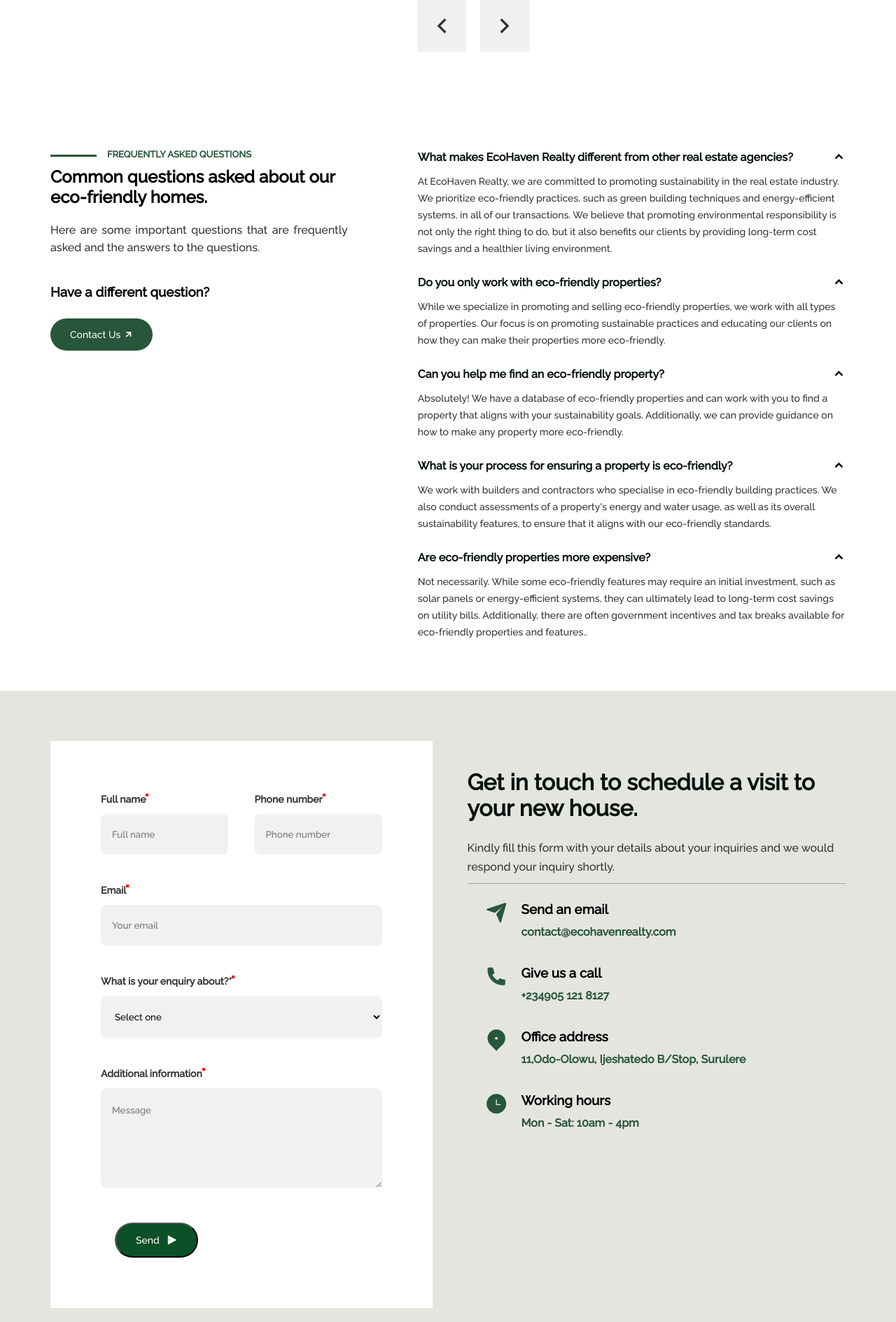
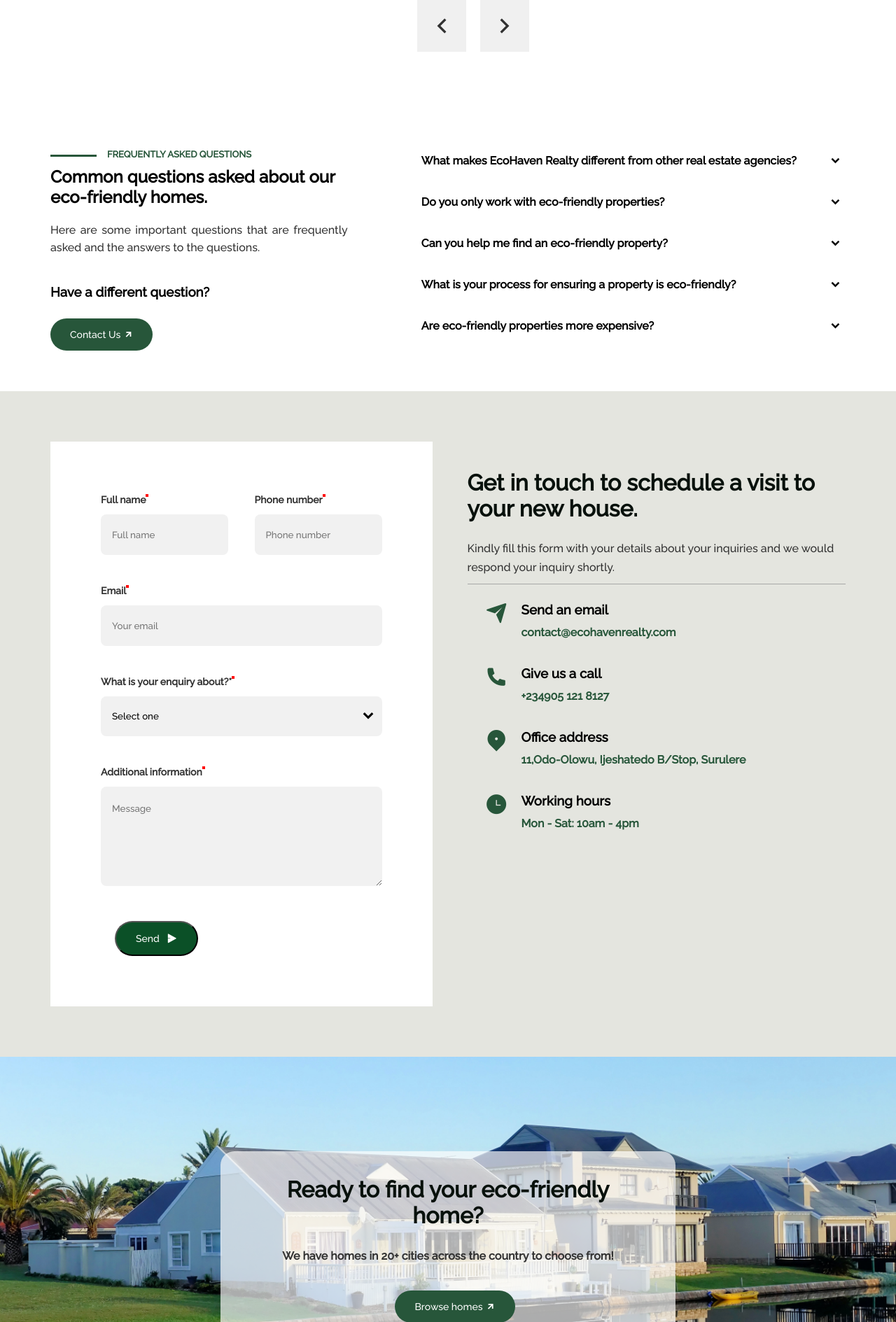
Before and after one commit to Suralmk/eco-heaven-realty, a Django app: page / in a window 1280 px wide; the page is wider, and only the part inside the window is pictured. Shown: the part 4040-5929 px from the top of that part at 70% size. Run offline with Django 4.2, Linux system fonts and the light colour scheme; the visitor is signed in with stand-in values (Sample User, id 1); some libraries are stand-ins or nearby versions.

```diff
--- a/authentication/static/css/style.css
+++ b/authentication/static/css/style.css
@@ -616,6 +697,13 @@ body{
     background: #ffffff;
     height: auto;
 }
+.hide{
+    display: none;
+}
+.answer-to-questions-header{
+    cursor: pointer;
+}
+
 .common-questions-wrapper{
     padding: 72px;
     max-width: 1350px;
@@ -651,6 +741,7 @@ body{
     justify-content: space-between;
     width:90%;
     gap: 25px;
+    height: 100%;
 }
 .answer-to-questions{
     display: flex;
@@ -660,33 +751,50 @@ body{
 .answer-to-questions-header{
     display: flex;
     justify-content: space-between;
+    align-items: center;
+    padding: 5px;
+    border-radius: 5px;
 }
 
 .answer-to-questions-header  h3{
-    color: #08110C;
+    color: #000000;
     font-size: 16px;
     font-weight: 600;
     line-height: 24px;
 }
-.answer-to-questions-header a{
-    text-decoration: none;
-    border-radius: 5px;
+
+.answer-to-questions-header p i{
+    font-size: 20px;
+    color: rgb(0, 0, 0);
 }
-#answer-hide-btn:hover{
-    background: #27563A;
-}
-.answer-to-questions-header a:hover i{
-    color: white;
-}
-.answer-to-questions-header a i{
-    font-size: 20px;
-    color: black;
-}
+
 .answer-to-questions p{
     color: #313131;
     font-size: 14px;
     font-weight: 500;
     line-height: 24px;
+}
+.active .content{
+    display: block;
+    transition: 1s;
+}
+.content{
+    transition: 1s;
+    display: none;
+}
+.answer-to-questions-header
+.ri-arrow-down-s-line{
+    display: block;
+}
+.answer-to-questions-header .ri-arrow-up-s-line{
+    display: none;
+}
+
+.active .ri-arrow-down-s-line{
+    display: none;
+}
+.active .ri-arrow-up-s-line{
+    display: block;
 }
 
 /*customer schedule form section*/
@@ -835,7 +943,34 @@ form button{
     font-size: 32px;
     color: #27563A;
 }
-
+.select-container{
+    width: 100%;
+    display: flex;
+    flex-direction: column;
+    justify-content: center;
+    position: relative;
+}
+.select-box{
+    position: relative;
+    appearance: none;
+    width: 100%;
+}
+option{
+    height: 15px;
+}
+.select-icon i{
+    color: rgb(0, 0, 0);
+    font-size: 25px;
+}
+.select-container .select-icon {
+    width: 10%;
+    height: 100%;
+    position: absolute;
+    right: 0;
+    display: flex;
+    align-items: center;
+    justify-content: center;
+}
 /*find your eco section*/
 
 .find-your-eco{
--- a/authentication/static/js/base.js
+++ b/authentication/static/js/base.js
@@ -4,15 +4,17 @@ if (typeof window !== "undefined")
 
     window.addEventListener("scroll", () => {
 
-        const header_nav = document.querySelector(".nav-container")
+        //fixed nav bar
+        const headerNav = document.querySelector(".nav-container")
+        const heroContainer = document.querySelector(".hero-container")
         if (window.scrollY > 0){
-            header_nav.classList.add("sticky");
-            console.log("here")
+            headerNav.classList.add("sticky");
+            heroContainer.classList.add("hero-contain");
         }
         else{
-            header_nav.classList.remove("sticky")
+            headerNav.classList.remove("sticky")
         }
-        console.log("here")
+
 
         //scroll to top page
     const topBtn = document.querySelector(".scroll-to-top-btn");
@@ -23,9 +25,28 @@ if (typeof window !== "undefined")
             topBtn.classList.remove("active-top-btn");
         }
     })
-    // window.addEventListener('scroll', function(){
-    //     var header_nav = document.getElementsByClassName("nav-container")
-    // })
+
+    //expandable content of  frequently asked questions
+    const  title = document.querySelectorAll(".answer-to-questions");
+    title.forEach(title => {
+        title.addEventListener("click", () =>{
+            title.classList.toggle("active");
+        });
+    });
+
+
+    const  userProfile = document.querySelectorAll(".user");
+    const userSetting = document.querySelector(".user-setting");
+    function showUser(){
+        userSetting.classList.toggle("showuser")
+     }
+     for (var i in userProfile) {
+        userProfile[i].onclick= function() {
+          showUser();
+        };
+    //  userProfile.addEventListener("mouseover", showUser);
 
 
 }
+
+}
--- a/authentication/templates/authentication/base.html
+++ b/authentication/templates/authentication/base.html
@@ -19,34 +19,6 @@
 <div class="full-screen-container">
     <div class="header-container" style="background-image: url('{% static 'src/base/header-bg.jpg' %}')">
         <div class="nav-container">
-            <script>
-                window.addEventListener("scroll", () => {
-
-                        const header_nav = document.querySelector(".nav-container")
-                        if (window.scrollY > 3){
-                            header_nav.classList.add("sticky");
-                        }
-                        else{
-                            header_nav.classList.remove("sticky")
-                        }
-                        console.log("here")
-
-                        })
-            </script>
-            <style>
-                .sticky{
-                    position: fixed;
-                    background: #27563aee;
-                    transition:  1s ease-in-out;
-                    box-shadow: rgba(0, 0, 0, 0.39) 0px 4px 16px, rgba(17, 17, 26, 0.05) 0px 8px 32px;
-                    }
-                .nav-container{
-                    transition: 0.5s ease;
-                }
-                .hero{
-                    transition: 6s;
-                }
-            </style>
             <div class="logo-container">
                 <img src="{% static '/src/logo-icon.svg'%}" alt="svg">
                 <h3 class="company-name">Eco Heaven Realty</h3>
@@ -440,41 +401,53 @@
             <div class="answer-to-questions">
                 <div class="answer-to-questions-header">
                     <h3>What makes EcoHaven Realty different from other real estate agencies?</h3>
-                    <a id="answer-hide-btn"  href=""><i class="ri-arrow-up-s-line"></i></a>
+                    <p id="answer-hide-btn"  href="">
+                        <i class="ri-arrow-up-s-line"></i>
+                        <i class="ri-arrow-down-s-line"></i></p>
                 </div>
-                <p id="answer">At EcoHaven Realty, we are committed to promoting sustainability in the real estate industry. We prioritize eco-friendly practices, such as green building techniques and energy-efficient systems, in all of our transactions. We believe that promoting environmental responsibility is not only the right thing to do, but it also benefits our clients by providing long-term cost savings and a healthier living environment.</p>
+                <div class="content"><p >At EcoHaven Realty, we are committed to promoting sustainability in the real estate industry. We prioritize eco-friendly practices, such as green building techniques and energy-efficient systems, in all of our transactions. We believe that promoting environmental responsibility is not only the right thing to do, but it also benefits our clients by providing long-term cost savings and a healthier living environment.</p></div>
+
             </div>
 
             <div class="answer-to-questions">
                 <div class="answer-to-questions-header">
                     <h3>Do you only work with eco-friendly properties?</h3>
-                    <a id="answer-hide-btn"  href=""><i class="ri-arrow-up-s-line"></i></a>
+                    <p id="answer-hide-btn"  href="">
+                        <i class="ri-arrow-up-s-line"></i>
+                        <i class="ri-arrow-down-s-line"></i></p>
                 </div>
-                <p id="answer">While we specialize in promoting and selling eco-friendly properties, we work with all types of properties. Our focus is on promoting sustainable practices and educating our clients on how they can make their properties more eco-friendly.</p>
+                <div  class="content"><p>While we specialize in promoting and selling eco-friendly properties, we work with all types of properties. Our focus is on promoting sustainable practices and educating our clients on how they can make their properties more eco-friendly.</p></div>
             </div>
 
             <div class="answer-to-questions">
                 <div class="answer-to-questions-header">
                     <h3>Can you help me find an eco-friendly property?</h3>
-                    <a id="answer-hide-btn"  href=""><i class="ri-arrow-up-s-line"></i></a>
+                    <p id="answer-hide-btn"  href="">
+                        <i class="ri-arrow-up-s-line"></i>
+                        <i class="ri-arrow-down-s-line"></i></p>
                 </div>
-                <p id="answer">Absolutely! We have a database of eco-friendly properties and can work with you to find a property that aligns with your sustainability goals. Additionally, we can provide guidance on how to make any property more eco-friendly.</p>
+                <div  class="content"><p>Absolutely! We have a database of eco-friendly properties and can work with you to find a property that aligns with your sustainability goals. Additionally, we can provide guidance on how to make any property more eco-friendly.</p></div>
             </div>
 
             <div class="answer-to-questions">
                 <div class="answer-to-questions-header">
                     <h3>What is your process for ensuring a property is eco-friendly?</h3>
-                    <a id="answer-hide-btn"  href=""><i class="ri-arrow-up-s-line"></i></a>
+                    <p id="answer-hide-btn"  href="">
+                        <i class="ri-arrow-up-s-line"></i>
+                        <i class="ri-arrow-down-s-line"></i></p>
                 </div>
-                <p id="answer">We work with builders and contractors who specialise in eco-friendly building practices. We also conduct assessments of a property's energy and water usage, as well as its overall sustainability features, to ensure that it aligns with our eco-friendly standards.</p>
+                <div class="content"><p >We work with builders and contractors who specialise in eco-friendly building practices. We also conduct assessments of a property's energy and water usage, as well as its overall sustainability features, to ensure that it aligns with our eco-friendly standards.</p></div>
             </div>
 
             <div class="answer-to-questions">
                 <div class="answer-to-questions-header">
                     <h3>Are eco-friendly properties more expensive?</h3>
-                    <a id="answer-hide-btn" href=""><i class="ri-arrow-up-s-line"></i></a>
+                    <p id="answer-hide-btn" href="">
+                        <i class="ri-arrow-up-s-line"></i>
+                        <i class="ri-arrow-down-s-line"></i>
+                    </p>
                 </div>
-                <p id="answer">Not necessarily. While some eco-friendly features may require an initial investment, such as solar panels or energy-efficient systems, they can ultimately lead to long-term cost savings on utility bills. Additionally, there are often government incentives and tax breaks available for eco-friendly properties and features..</p>
+                <div class="content"><p>Not necessarily. While some eco-friendly features may require an initial investment, such as solar panels or energy-efficient systems, they can ultimately lead to long-term cost savings on utility bills. Additionally, there are often government incentives and tax breaks available for eco-friendly properties and features..</p></div>
             </div>
         </div>
     </div>
@@ -506,14 +479,20 @@
 
                 <div class="format selector-input">
                     <label for="enquiry">What is your enquiry about?*</label>
-                    <select  id="enquiry">
-                        <option value="">Select one</option>
+                    <div class="select-container">
+                        <select class="select-box" id="enquiry">
+                            <option value="a">Select one</option>
                             <option value="">Buy a house</option>
                             <option value="">Rent a house</option>
                             <option value="">Visit site</option>
                             <option value="">contact agent</option>
                             <option value="">Information about locations</option>
                         </select>
+                        <div class="select-icon">
+                            <i class="ri-arrow-down-s-line" ></i>
+                        </div>
+                    </div>
+
                 </div>
 
                 <div class="format additional-info-input">
```
Also changed, not shown: other parts of authentication/static/css/style.css (+87 -4 lines), other parts of authentication/templates/authentication/base.html (+24 -35 lines). Lines whose indentation alone changed are shown as unchanged.
